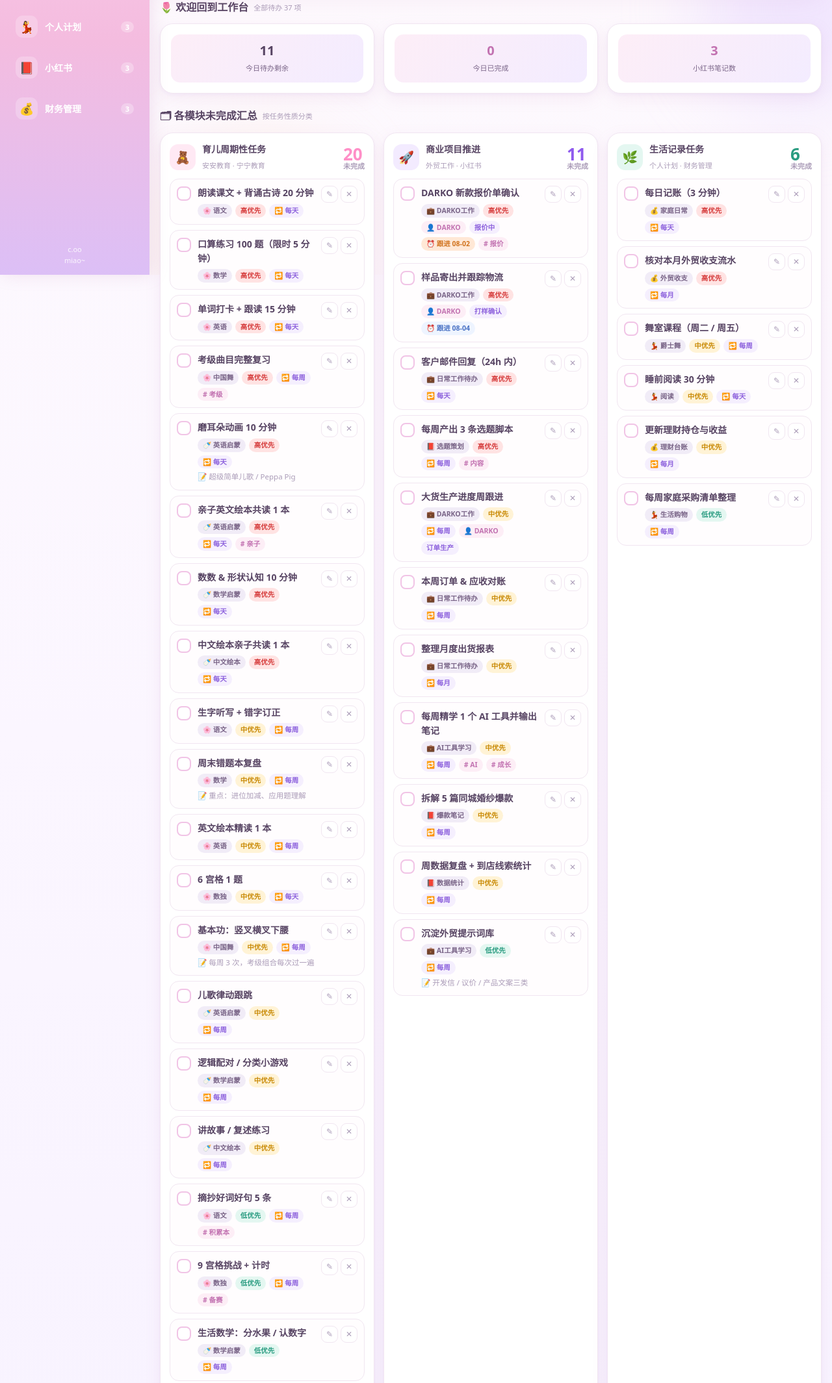
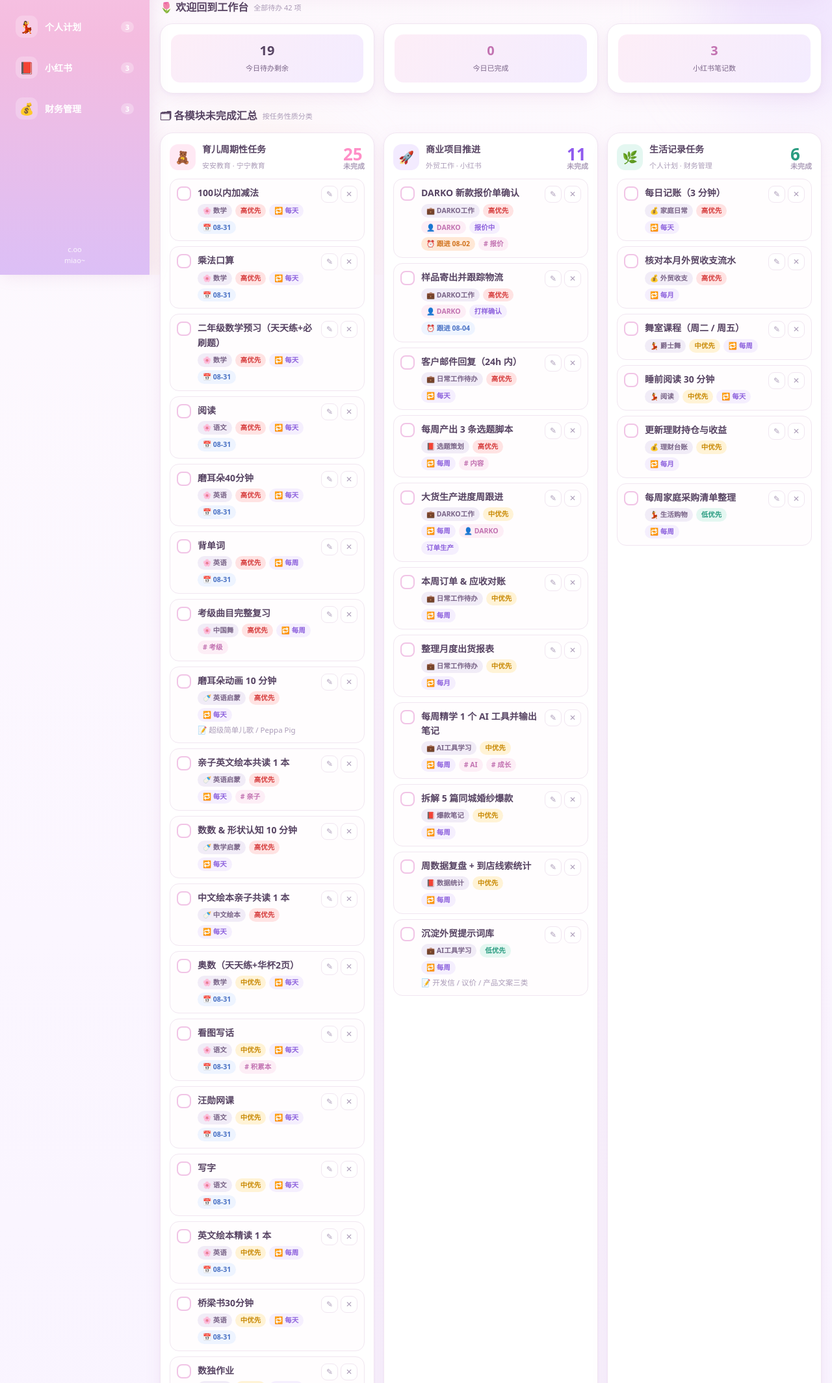
Before and after one commit to mandy730/workbuddy-data, a website: page index.html in a window 1280 px wide. Shown: the part 377-2506 px from the top of the page at 65% size. Drawn offline with Linux system fonts and the light colour scheme.

Commit message:
Add files via upload

```diff
--- a/index.html
+++ b/index.html
@@ -452,10 +452,10 @@ function seed() {
   return {
     meta: { v: 1, updatedAt: Date.now(), owner: '妈妈' },
     subjects: [
-      { id: 'a-yw', mod: 'anan', name: '语文', emoji: '📖', goal: 6 },
-      { id: 'a-sx', mod: 'anan', name: '数学', emoji: '🔢', goal: 6 },
-      { id: 'a-yy', mod: 'anan', name: '英语', emoji: '🔤', goal: 5 },
-      { id: 'a-sd', mod: 'anan', name: '数独', emoji: '🧩', goal: 5 },
+      { id: 'a-yw', mod: 'anan', name: '语文', emoji: '📖', goal: 4 },
+      { id: 'a-sx', mod: 'anan', name: '数学', emoji: '🔢', goal: 4 },
+      { id: 'a-yy', mod: 'anan', name: '英语', emoji: '🔤', goal: 4 },
+      { id: 'a-sd', mod: 'anan', name: '数独', emoji: '🧩', goal: 2 },
       { id: 'a-wd', mod: 'anan', name: '中国舞', emoji: '💃', goal: 3 },
       { id: 'n-en', mod: 'ning', name: '英语启蒙动画', emoji: '📺', goal: 7 },
       { id: 'n-bk', mod: 'ning', name: '亲子英文绘本', emoji: '📚', goal: 5 },
@@ -464,15 +464,25 @@ function seed() {
       { id: 'l-rd', mod: 'life', name: '每日阅读', emoji: '📕', goal: 5 }
     ],
     tasks: [
-      t('anan', '语文', '朗读课文 + 背诵古诗 20 分钟', 'high', 'daily'),
-      t('anan', '语文', '生字听写 + 错字订正', 'mid', 'weekly'),
-      t('anan', '语文', '摘抄好词好句 5 条', 'low', 'weekly', { tags: ['积累本'] }),
-      t('anan', '数学', '口算练习 100 题（限时 5 分钟）', 'high', 'daily'),
-      t('anan', '数学', '周末错题本复盘', 'mid', 'weekly', { note: '重点：进位加减、应用题理解' }),
-      t('anan', '英语', '单词打卡 + 跟读 15 分钟', 'high', 'daily'),
-      t('anan', '英语', '英文绘本精读 1 本', 'mid', 'weekly'),
-      t('anan', '数独', '6 宫格 1 题', 'mid', 'daily'),
-      t('anan', '数独', '9 宫格挑战 + 计时', 'low', 'weekly', { tags: ['备赛'] }),
+      // 安安 · 数学
+      t('anan', '数学', '100以内加减法', 'high', 'daily', { due: '2026-08-31' }),
+      t('anan', '数学', '乘法口算', 'high', 'daily', { due: '2026-08-31' }),
+      t('anan', '数学', '二年级数学预习（天天练+必刷题）', 'high', 'daily', { due: '2026-08-31' }),
+      t('anan', '数学', '奥数（天天练+华杯2页）', 'mid', 'daily', { due: '2026-08-31' }),
+      // 安安 · 语文
+      t('anan', '语文', '阅读', 'high', 'daily', { due: '2026-08-31' }),
+      t('anan', '语文', '看图写话', 'mid', 'daily', { due: '2026-08-31', tags: ['积累本'] }),
+      t('anan', '语文', '汪勋网课', 'mid', 'daily', { due: '2026-08-31' }),
+      t('anan', '语文', '写字', 'mid', 'daily', { due: '2026-08-31' }),
+      // 安安 · 英语
+      t('anan', '英语', '磨耳朵40分钟', 'high', 'daily', { due: '2026-08-31' }),
+      t('anan', '英语', '背单词', 'high', 'weekly', { due: '2026-08-31' }),
+      t('anan', '英语', '英文绘本精读 1 本', 'mid', 'weekly', { due: '2026-08-31' }),
+      t('anan', '英语', '桥梁书30分钟', 'mid', 'daily', { due: '2026-08-31' }),
+      // 安安 · 数独
+      t('anan', '数独', '数独作业', 'mid', 'daily', { due: '2026-08-31' }),
+      t('anan', '数独', 'pad训练', 'mid', 'daily', { due: '2026-08-31' }),
+      // 安安 · 中国舞
       t('anan', '中国舞', '基本功：竖叉横叉下腰', 'mid', 'weekly', { note: '每周 3 次，考级组合每次过一遍' }),
       t('anan', '中国舞', '考级曲目完整复习', 'high', 'weekly', { tags: ['考级'] }),
       t('ning', '英语启蒙', '磨耳朵动画 10 分钟', 'high', 'daily', { note: '超级简单儿歌 / Peppa Pig' }),
```
